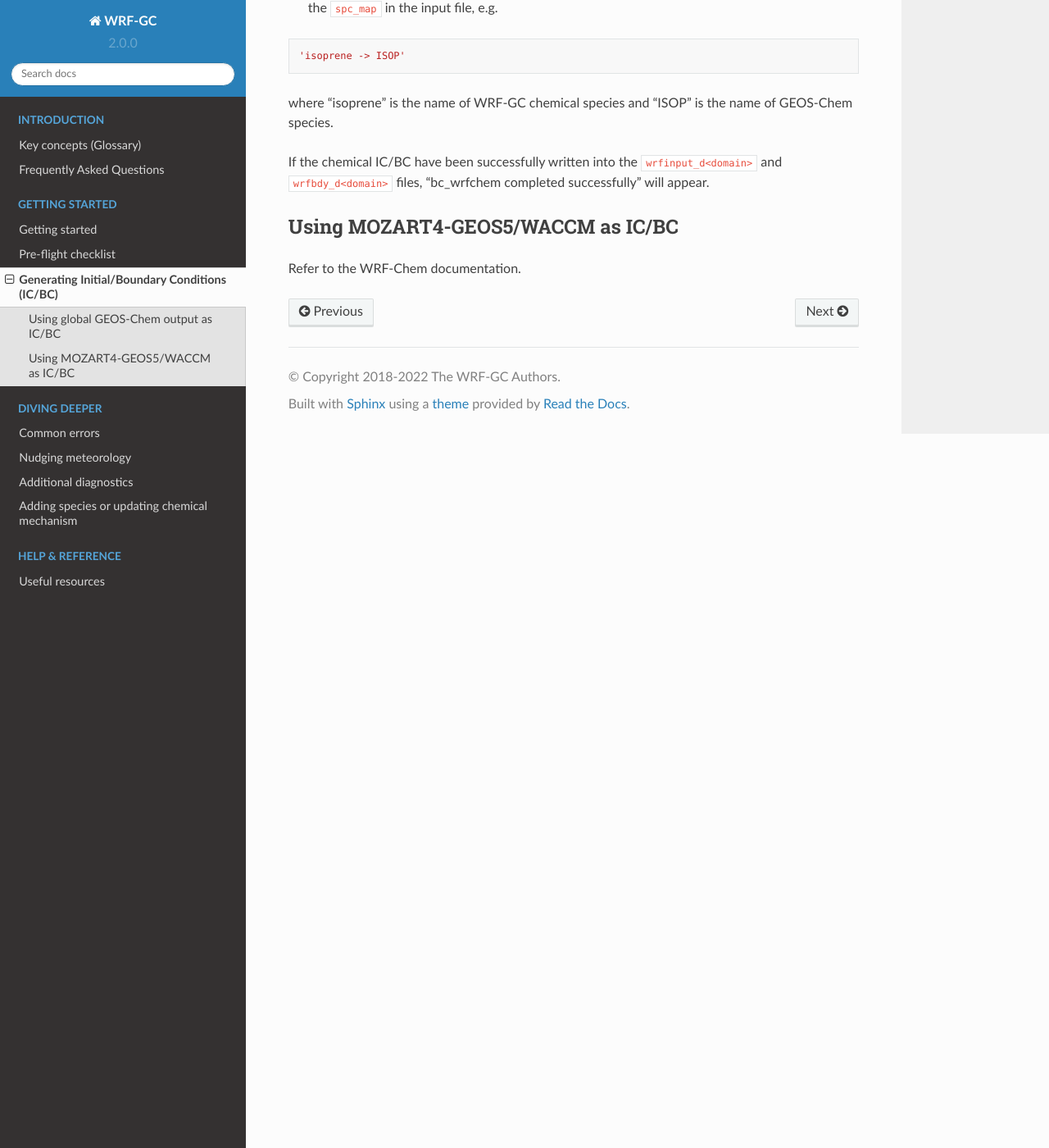
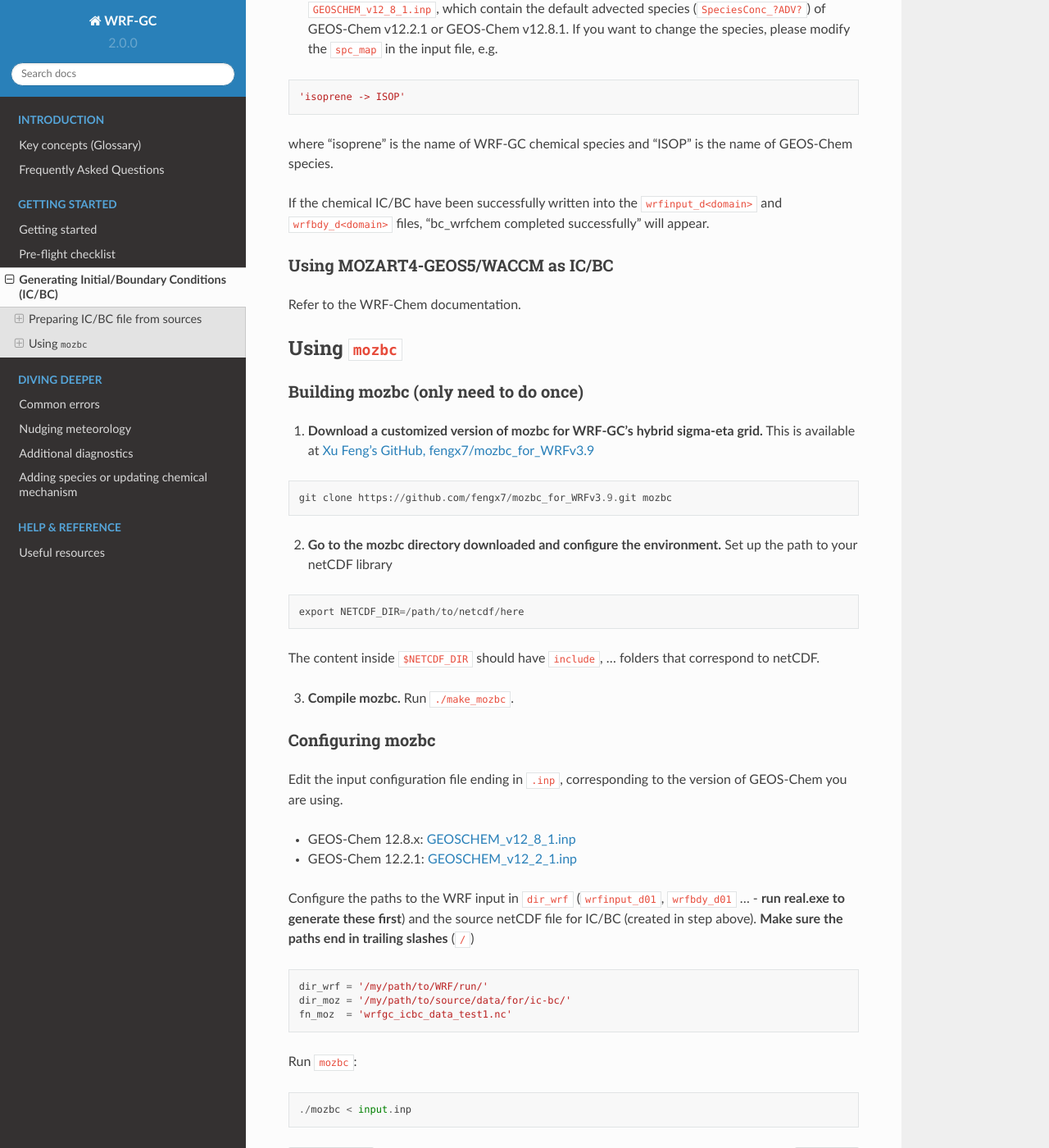
Before and after one commit to WRF-GC/documentation, a Sphinx documentation site: the page built from docs/source/icbc.rst, in a window 1280 px wide and 1400 px high, scrolled down 2108 px. Shown: the whole window at 82% size. Built offline with Sphinx 7.4.7 and the Read the Docs theme 2.0.0, drawn with Linux system fonts in a browser that asks for light colours; some of the changed text lies outside the part shown.

Commit message:
More notes on mozbc

```diff
--- a/docs/source/common-errors.rst
+++ b/docs/source/common-errors.rst
@@ -46,6 +46,11 @@ If no, go to step 3. **The error is because you (or someone) moved your WRF-GC d
 3. Move ``WRF/main/Makefile.bak`` to ``WRF/main/Makefile``. Make sure this replaced version does not have ``-lGIGC`` **anywhere** within this file. If yes, download a fresh copy of WRF and move the ``main/Makefile`` from there into ``WRF/main/Makefile``.
 
 4. Now, go to ``WRF/chem``, run ``make compile_chem``. Verify that ``WRF/chem/main/Makefile`` has ``chem/gc/lib`` pointing to the right path. **Go back to the root WRF directory and compile again**: ``./compile em_real``. No clean is necessary.
+
+mo_mozart_lib.f90:118: undefined reference to `nf_open_'
+^^^^^^^^^^^^^^^^^^^^^^^^^^^^^^^^^^^^^^^^^^^^^^^^^^^^^^^^^
+
+This happens in ``mozbc``. Check if you have **netCDF-C** and **netCDF-Fortran** in the same directory. Your ``$NETCDF_DIR`` should include ``include/libnetcdff.a`` - if not, you're missing the netCDF-Fortran.
 
 WPS-related errors
 -------------------
--- a/docs/source/icbc.rst
+++ b/docs/source/icbc.rst
@@ -13,8 +13,11 @@ The general process is as follows:
 * Use `mozbc` to add these inputs to ``wrfinput_d01`` and/or ``wrfbdy_d01`` files.
 * Run the WRF-GC model.
 
+Preparing IC/BC file from sources
+----------------------------------
+
 Using global GEOS-Chem output as IC/BC
----------------------------------------
+^^^^^^^^^^^^^^^^^^^^^^^^^^^^^^^^^^^^^^^
 
 Details are available in the PDF getting started guide. `A MATLAB script <https://github.com/fengx7/WRF-GC-GCC_ICBC>`_ will process global GEOS-Chem outputs to netCDF files accepted by ``mozbc``, which are then generated into WRF(-GC) initial/boundary files.
 
@@ -89,6 +92,51 @@ where "isoprene" is the name of WRF-GC chemical species and "ISOP" is the name o
 If the chemical IC/BC have been successfully written into the ``wrfinput_d<domain>`` and ``wrfbdy_d<domain>`` files, "bc_wrfchem completed successfully" will appear.
 
 Using MOZART4-GEOS5/WACCM as IC/BC
------------------------------------
+^^^^^^^^^^^^^^^^^^^^^^^^^^^^^^^^^^^
 
 Refer to the WRF-Chem documentation.
+
+
+Using ``mozbc``
+-----------------
+
+Building mozbc (only need to do once)
+^^^^^^^^^^^^^^^^^^^^^^^^^^^^^^^^^^^^^^
+
+1. **Download a customized version of mozbc for WRF-GC's hybrid sigma-eta grid.** This is available at `Xu Feng's GitHub, fengx7/mozbc_for_WRFv3.9 <https://github.com/fengx7/mozbc_for_WRFv3.9/>`_
+
+.. code-block::
+
+        git clone https://github.com/fengx7/mozbc_for_WRFv3.9.git mozbc
+
+2. **Go to the mozbc directory downloaded and configure the environment.** Set up the path to your netCDF library
+
+.. code-block::
+
+        export NETCDF_DIR=/path/to/netcdf/here
+
+The content inside ``$NETCDF_DIR`` should have ``include``, ... folders that correspond to netCDF.
+
+3. **Compile mozbc.** Run ``./make_mozbc``.
+
+Configuring mozbc
+^^^^^^^^^^^^^^^^^^
+
+Edit the input configuration file ending in ``.inp``, corresponding to the version of GEOS-Chem you are using.
+
+* GEOS-Chem 12.8.x: `GEOSCHEM_v12_8_1.inp <https://github.com/fengx7/WRF-GC-GCC_ICBC/blob/master/GEOSCHEM_v12_8_1.inp>`_
+* GEOS-Chem 12.2.1: `GEOSCHEM_v12_2_1.inp <https://github.com/fengx7/WRF-GC-GCC_ICBC/blob/master/GEOSCHEM_v12_2_1.inp>`_
+
+Configure the paths to the WRF input in ``dir_wrf`` (``wrfinput_d01``, ``wrfbdy_d01`` ... - **run real.exe to generate these first**) and the source netCDF file for IC/BC (created in step above). **Make sure the paths end in trailing slashes** (``/``)
+
+.. code-block::
+
+        dir_wrf = '/my/path/to/WRF/run/'
+        dir_moz = '/my/path/to/source/data/for/ic-bc/'
+        fn_moz  = 'wrfgc_icbc_data_test1.nc'
+
+Run ``mozbc``:
+
+.. code-block::
+
+        ./mozbc < input.inp
```
